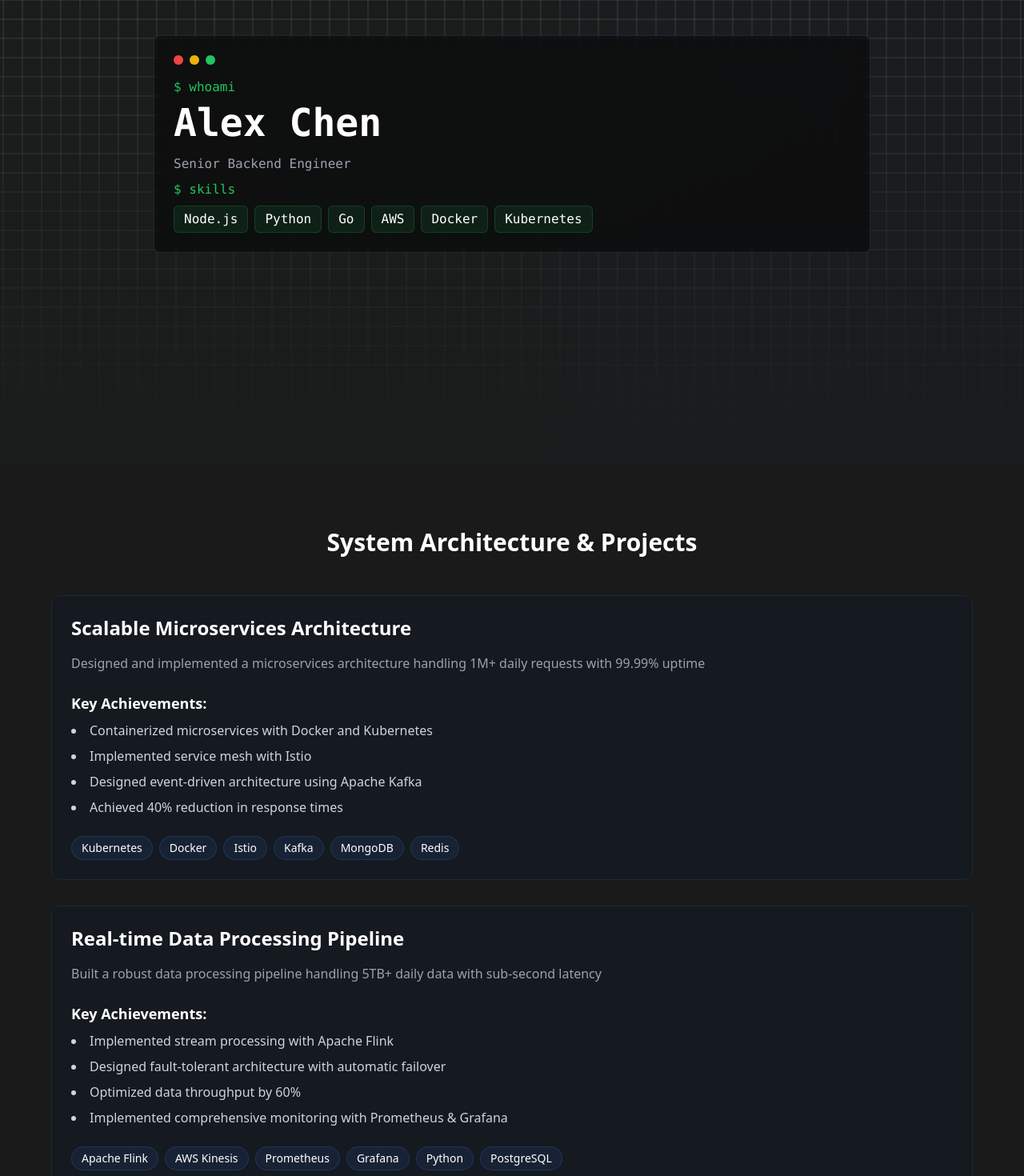
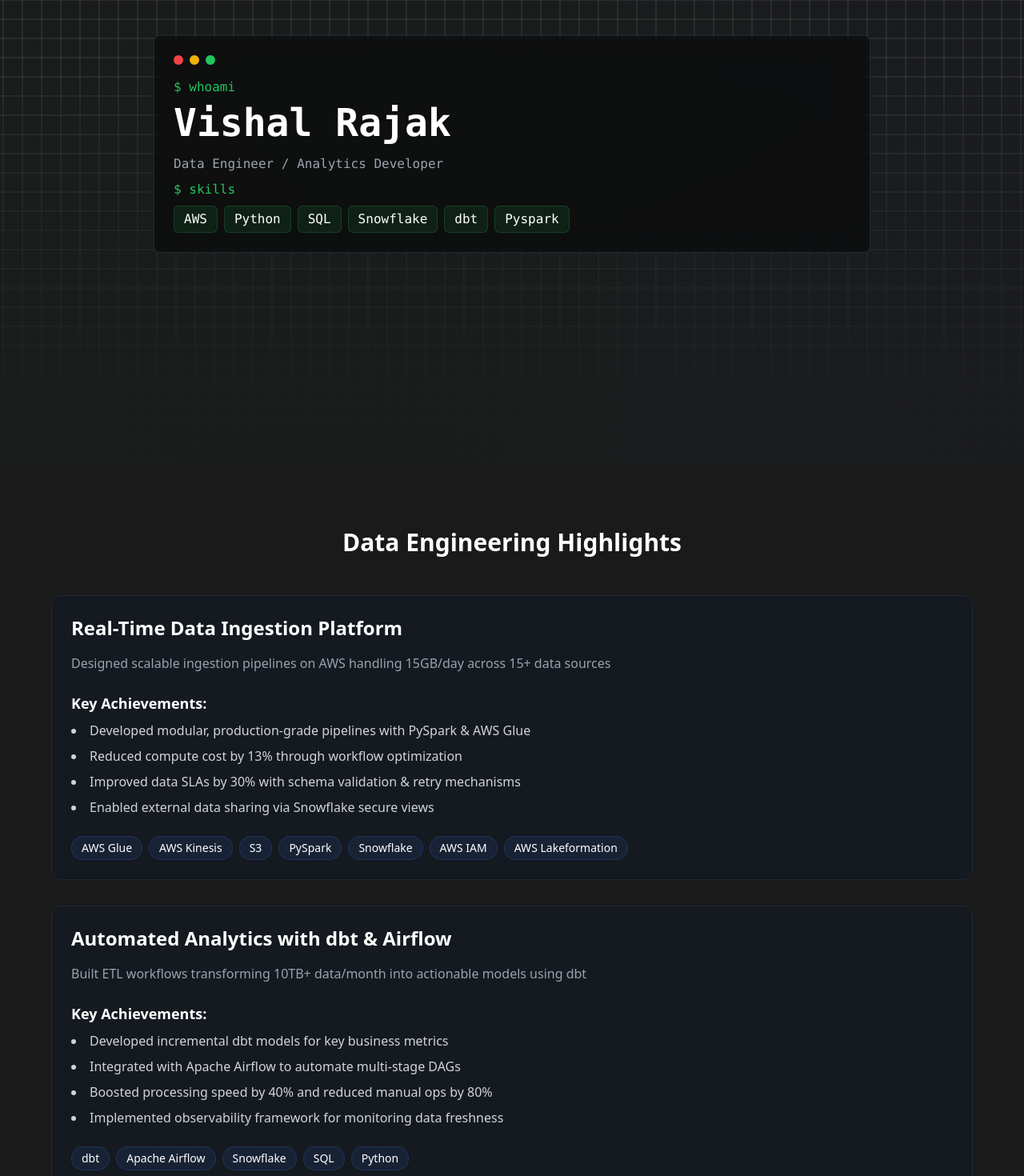
Before and after one commit to vishal225/Portfolio, a Next.js app: page / in a window 1280 px wide. Shown: the part 220-1690 px from the top of the page at 80% size. Built offline with nearby package versions, Linux system fonts and the light colour scheme.

Commit message:
init changes and analytics

```diff
--- a/app/components/ContactSection.tsx
+++ b/app/components/ContactSection.tsx
@@ -33,15 +33,15 @@
 									/>
 									<path strokeLinecap="round" strokeLinejoin="round" strokeWidth={2} d="M15 11a3 3 0 11-6 0 3 3 0 016 0z" />
 								</svg>
-								<span>San Francisco, CA</span>
+								<span>Ottawa, Canada</span>
 							</div>
 							<p className="text-green-500 mt-8 mb-2">$ contact --email</p>
 							<motion.a
-								href="mailto:alex.chen@example.com"
+								href="mailto:vishal.rajak225@gmail.com"
 								whileHover={{ scale: 1.02 }}
 								className="inline-block px-6 py-3 bg-green-500/10 text-green-400 rounded-lg border border-green-500/20 hover:bg-green-500/20 transition-colors"
 							>
-								alex.chen@example.com
+								vishal.rajak225@gmail.com
 							</motion.a>
 							<p className="text-green-500 mt-8 mb-2">$ cat resume.pdf</p>
 							<motion.a
@@ -70,7 +70,7 @@
 									</div>
 									<div>
 										<p className="font-semibold text-gray-200">GitHub</p>
-										<p className="text-sm text-gray-400">@alexchen</p>
+										<p className="text-sm text-gray-400">@vishal225</p>
 									</div>
 								</motion.a>
 								<motion.a
@@ -85,10 +85,10 @@
 									</div>
 									<div>
 										<p className="font-semibold text-gray-200">LinkedIn</p>
-										<p className="text-sm text-gray-400">Alex Chen</p>
+										<p className="text-sm text-gray-400">Vishal Rajak</p>
 									</div>
 								</motion.a>
-								<motion.a
+								{/* <motion.a
 									href="#"
 									whileHover={{ scale: 1.05 }}
 									className="flex items-center gap-3 px-4 py-3 bg-gray-800/50 rounded-lg hover:bg-gray-700/50 transition-colors border border-gray-700/50 group"
@@ -102,7 +102,7 @@
 										<p className="font-semibold text-gray-200">X</p>
 										<p className="text-sm text-gray-400">@alexchen</p>
 									</div>
-								</motion.a>
+								</motion.a> */}
 							</div>
 						</div>
 					</div>
--- a/app/components/HeroSection.tsx
+++ b/app/components/HeroSection.tsx
@@ -24,16 +24,16 @@
 					</div>
 					<div className="font-mono">
 						<p className="text-green-500">$ whoami</p>
-						<h1 className="text-4xl md:text-5xl font-bold mt-2 mb-4">Alex Chen</h1>
-						<p className="text-gray-400 mb-2">Senior Backend Engineer</p>
+						<h1 className="text-4xl md:text-5xl font-bold mt-2 mb-4">Vishal Rajak</h1>
+						<p className="text-gray-400 mb-2">Data Engineer / Analytics Developer</p>
 						<p className="text-green-500">$ skills</p>
 						<div className="flex flex-wrap gap-2 mt-2">
-							<span className="px-3 py-1 bg-green-500/10 rounded-md border border-green-500/20">Node.js</span>
+							<span className="px-3 py-1 bg-green-500/10 rounded-md border border-green-500/20">AWS</span>
 							<span className="px-3 py-1 bg-green-500/10 rounded-md border border-green-500/20">Python</span>
-							<span className="px-3 py-1 bg-green-500/10 rounded-md border border-green-500/20">Go</span>
-							<span className="px-3 py-1 bg-green-500/10 rounded-md border border-green-500/20">AWS</span>
-							<span className="px-3 py-1 bg-green-500/10 rounded-md border border-green-500/20">Docker</span>
-							<span className="px-3 py-1 bg-green-500/10 rounded-md border border-green-500/20">Kubernetes</span>
+							<span className="px-3 py-1 bg-green-500/10 rounded-md border border-green-500/20">SQL</span>
+							<span className="px-3 py-1 bg-green-500/10 rounded-md border border-green-500/20">Snowflake</span>
+							<span className="px-3 py-1 bg-green-500/10 rounded-md border border-green-500/20">dbt</span>
+							<span className="px-3 py-1 bg-green-500/10 rounded-md border border-green-500/20">Pyspark</span>
 						</div>
 					</div>
 				</motion.div>
--- a/app/components/SystemArchitecture.tsx
+++ b/app/components/SystemArchitecture.tsx
@@ -7,32 +7,32 @@
 		<section className="py-20 px-4">
 			<div className="max-w-6xl mx-auto">
 				<motion.h2 initial={{ opacity: 0 }} whileInView={{ opacity: 1 }} viewport={{ once: true }} className="text-3xl font-bold mb-12 text-center">
-					System Architecture & Projects
+					Data Engineering Highlights
 				</motion.h2>
 
 				<div className="grid grid-cols-1 gap-8">
 					{[
 						{
-							title: 'Scalable Microservices Architecture',
-							description: 'Designed and implemented a microservices architecture handling 1M+ daily requests with 99.99% uptime',
+							title: 'Real-Time Data Ingestion Platform',
+							description: 'Designed scalable ingestion pipelines on AWS handling 15GB/day across 15+ data sources',
 							details: [
-								'Containerized microservices with Docker and Kubernetes',
-								'Implemented service mesh with Istio',
-								'Designed event-driven architecture using Apache Kafka',
-								'Achieved 40% reduction in response times',
+								'Developed modular, production-grade pipelines with PySpark & AWS Glue',
+								'Reduced compute cost by 13% through workflow optimization',
+								'Improved data SLAs by 30% with schema validation & retry mechanisms',
+								'Enabled external data sharing via Snowflake secure views',
 							],
-							tech: ['Kubernetes', 'Docker', 'Istio', 'Kafka', 'MongoDB', 'Redis'],
+							tech: ['AWS Glue', 'AWS Kinesis', 'S3', 'PySpark', 'Snowflake', 'AWS IAM', 'AWS Lakeformation'],
 						},
 						{
-							title: 'Real-time Data Processing Pipeline',
-							description: 'Built a robust data processing pipeline handling 5TB+ daily data with sub-second latency',
+							title: 'Automated Analytics with dbt & Airflow',
+							description: 'Built ETL workflows transforming 10TB+ data/month into actionable models using dbt',
 							details: [
-								'Implemented stream processing with Apache Flink',
-								'Designed fault-tolerant architecture with automatic failover',
-								'Optimized data throughput by 60%',
-								'Implemented comprehensive monitoring with Prometheus & Grafana',
+								'Developed incremental dbt models for key business metrics',
+								'Integrated with Apache Airflow to automate multi-stage DAGs',
+								'Boosted processing speed by 40% and reduced manual ops by 80%',
+								'Implemented observability framework for monitoring data freshness',
 							],
-							tech: ['Apache Flink', 'AWS Kinesis', 'Prometheus', 'Grafana', 'Python', 'PostgreSQL'],
+							tech: ['dbt', 'Apache Airflow', 'Snowflake', 'SQL', 'Python'],
 						},
 					].map((project, index) => (
 						<motion.div
--- a/app/layout.tsx
+++ b/app/layout.tsx
@@ -1,6 +1,7 @@
 import type { Metadata } from 'next';
 import { Geist, Geist_Mono } from 'next/font/google';
 import './globals.css';
+import { Analytics } from "@vercel/analytics/next"
 
 const geistSans = Geist({
 	variable: '--font-geist-sans',
@@ -13,39 +14,43 @@
 });
 
 export const metadata: Metadata = {
-	title: '[Your Name] - Backend Developer',
+	title: 'Vishal Rajak - Data Engineer Portfolio',
 	description:
-		'Welcome to my portfolio! I am a passionate backend developer specializing in building scalable server architectures, robust APIs, and high-performance distributed systems. With expertise in cloud infrastructure and database optimization, I create efficient and reliable backend solutions.',
+		'Welcome to my portfolio! I am a data engineer and analytics developer with a passion for building scalable data pipelines, designing efficient data architectures, and delivering actionable insights. With expertise in cloud platforms, big data tools, and modern analytics frameworks, I enable data-driven decision-making through high-performance, reliable, and maintainable data solutions',
 	keywords: [
-		'Backend Developer',
-		'Software Engineer',
-		'System Architecture',
-		'API Development',
-		'Database Design',
-		'Cloud Computing',
-		'Microservices',
-		'DevOps',
-		'[Your Name]',
-		'Node.js',
-		'Python',
-		'Java',
-		'Distributed Systems',
-		'System Design',
-		'Backend Architecture',
+	'Data Engineer',
+	'Analytics Developer',
+	'ETL Pipelines',
+	'Data Architecture',
+	'Data Warehousing',
+	'Cloud Computing',
+	'Snowflake',
+	'AWS',
+	'Apache Spark',
+	'Airflow',
+	'dbt',
+	'SQL',
+	'Python',
+	'Big Data',
+	'Data Lake',
+	'Vishal Rajak',
+	'Data Modeling',
+	'Streaming Data',
+	'Data Engineering Projects',
 	],
-	authors: [{ name: '[Your Name]' }],
-	creator: '[Your Name]',
+	authors: [{ name: 'Vishal Rajak' }],
+	creator: 'Vishal Rajak',
 	openGraph: {
-		title: '[Your Name] - Backend Developer Portfolio',
+		title: 'Vishal Rajak - Data Engineer Portfolio',
 		description: 'Passionate backend developer crafting scalable and efficient server architectures. Explore my projects and technical expertise.',
 		url: 'https://your-domain.com',
-		siteName: '[Your Name] - Portfolio',
+		siteName: 'Vishal Rajak - Portfolio',
 		images: [
 			{
 				url: '/og-image.jpg',
 				width: 1200,
 				height: 630,
-				alt: '[Your Name] - Backend Developer Portfolio',
+				alt: 'Vishal Rajak -  Data Engineer Portfolio',
 			},
 		],
 		locale: 'en_US',
@@ -53,7 +58,7 @@
 	},
 	twitter: {
 		card: 'summary_large_image',
-		title: '[Your Name] - Backend Developer',
+		title: 'Vishal Rajak -  Data Engineer Portfolio',
 		description: 'Passionate backend developer crafting scalable and efficient server architectures. Explore my projects and technical expertise.',
 		creator: '@yourusername',
 		images: ['/og-image.jpg'],
@@ -78,7 +83,7 @@
 }>) {
 	return (
 		<html lang="en">
-			<body className={`${geistSans.variable} ${geistMono.variable} antialiased`}>{children}</body>
+			<body className={`${geistSans.variable} ${geistMono.variable} antialiased`}>{children}<Analytics /></body>
 		</html>
 	);
 }
--- a/package.json
+++ b/package.json
@@ -1,5 +1,5 @@
 {
-	"name": "backend-portfolio-template",
+	"name": "data-engineering-portfolio",
 	"version": "0.1.0",
 	"private": true,
 	"scripts": {
@@ -12,7 +12,8 @@
 		"react": "^19.0.0",
 		"react-dom": "^19.0.0",
 		"next": "15.1.6",
-		"framer-motion": "^12.0.6"
+		"framer-motion": "^12.0.6",
+		"@vercel/analytics": "^1.5.0"
 	},
 	"devDependencies": {
 		"typescript": "^5",
@@ -24,5 +25,6 @@
 		"eslint": "^9",
 		"eslint-config-next": "15.1.6",
 		"@eslint/eslintrc": "^3"
+
 	}
 }
```
